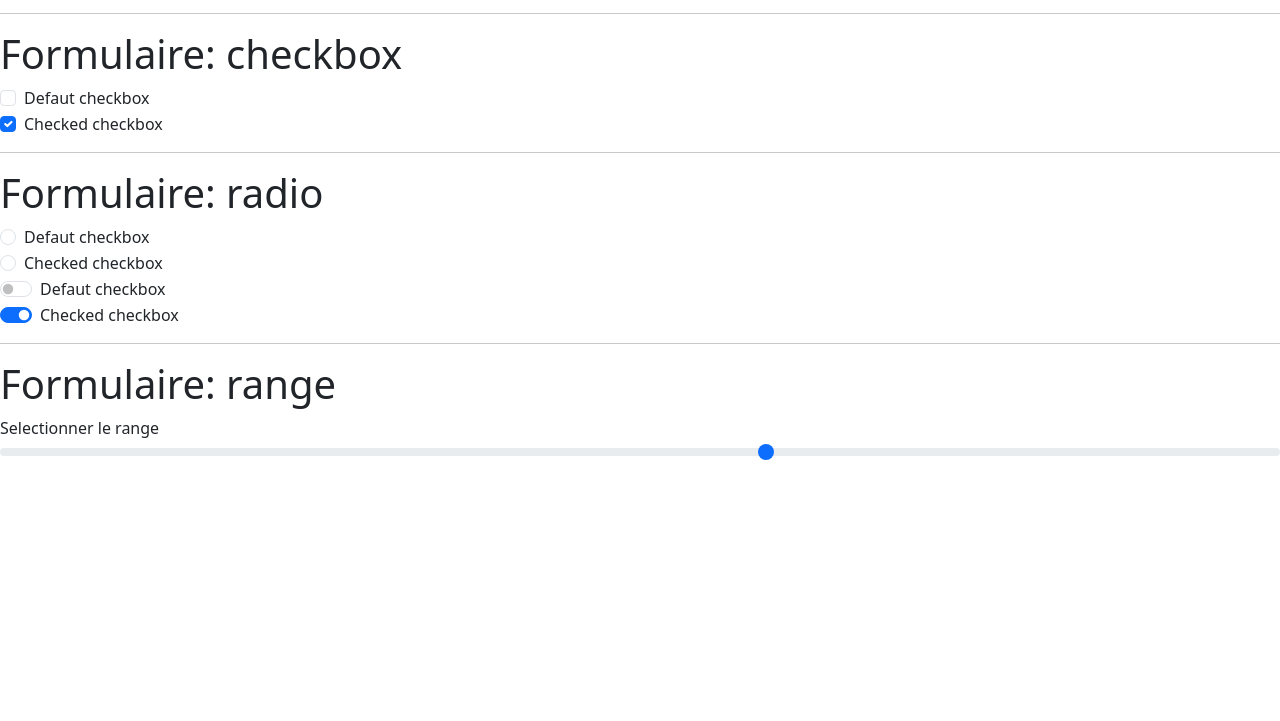
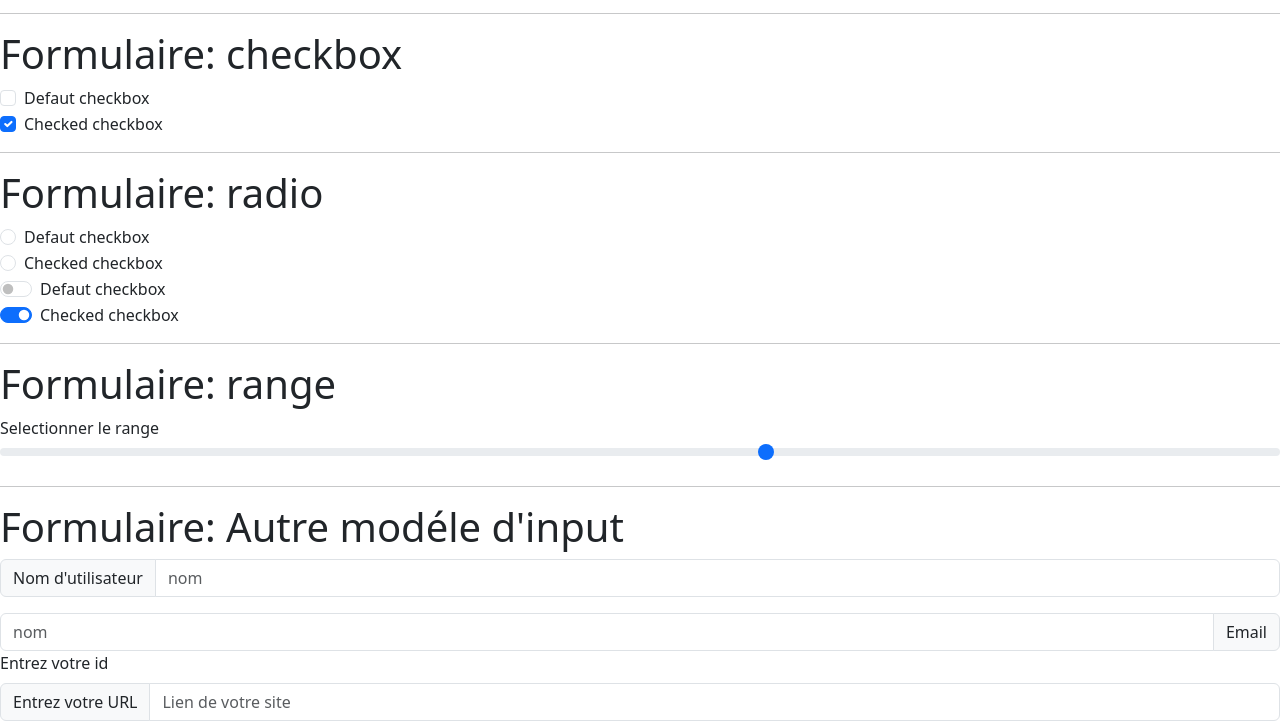
Before and after one commit to Kaiba777/TutoBootstrap-v5.3, a plain HTML site: page index.html in a window 1280 px wide. Shown: the part 2518-3239 px from the top of the page. Before the commit the page ends 2988 px from the top, so only its background shows below. Drawn offline with Linux system fonts and the light colour scheme.

Commit message:
Implémentation d'autre modéle input

```diff
--- a/index.html
+++ b/index.html
@@ -218,6 +218,23 @@
     <h1>Formulaire: range</h1>
     <label for="">Selectionner le range</label>
     <input type="range" class="form-range" min="0" max="10" step="2">
+
+    <hr>
+    <h1>Formulaire: Autre modéle d'input</h1>
+    <div class="input-group mb-3">
+        <span class="input-group-text">Nom d'utilisateur</span>
+        <input type="text" placeholder="nom" class="form-control">
+    </div>
+    <div class="input-group">
+        <input type="text" class="form-control" placeholder="nom">
+        <span class="input-group-text">Email</span>
+    </div>
+    <label for="" class="form-label">Entrez votre id</label>
+    <div class="input-group">
+        <span class="input-group-text">Entrez votre URL</span>
+        <input type="text" placeholder="Lien de votre site" class="form-control">
+    </div>
+
     <!-- <script src="https://cdn.jsdelivr.net/npm/bootstrap@5.3.3/dist/js/bootstrap.bundle.min.js" integrity="sha384-YvpcrYf0tY3lHB60NNkmXc5s9fDVZLESaAA55NDzOxhy9GkcIdslK1eN7N6jIeHz" crossorigin="anonymous"></script> -->
     <script src="./assets/bootstrap-v5.3/js/bootstrap.min.js"></script>
 </body>
```
